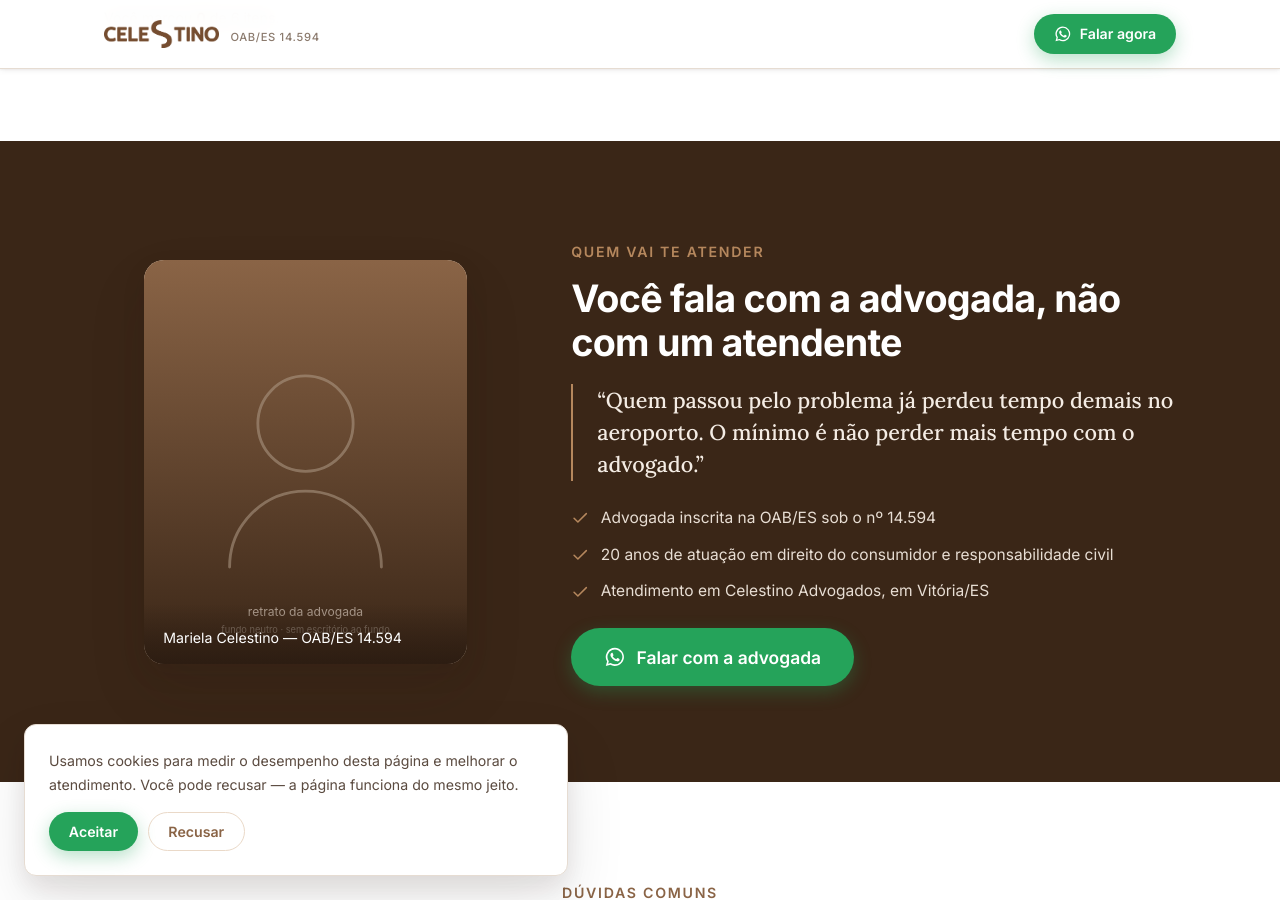
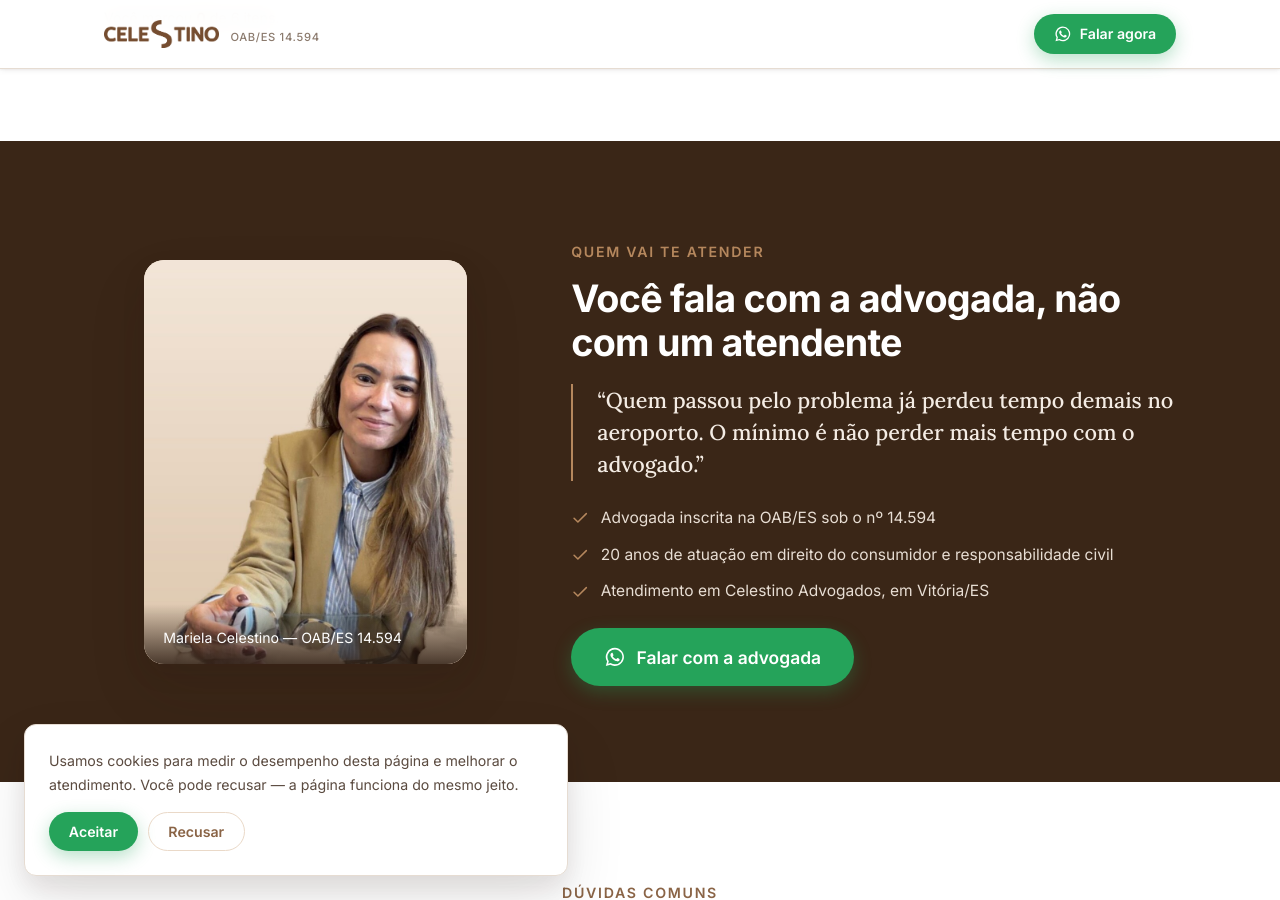
Before and after one commit to cafe01/celestinoadvogados.site, a Jekyll site: the page voo/index.html, which Jekyll copies as it is, in a window 1280 px wide and 900 px high, scrolled down 3033 px. Built offline with Jekyll 4.4.1, drawn with Linux system fonts in a browser that asks for light colours.

Commit message:
voo: o retrato da advogada entra no bloco de quem atende
A foto original é do escritório, com diplomas, estante e móveis ao fundo — o que
o Provimento 205/2021 veda divulgar. O fundo foi removido por segmentação e
substituído por um degradê dos bege da marca, que escurece para baixo e dá
contraste à legenda. O original é 4:5, a mesma proporção do espaço reservado.

Aprovado pela Mariela: degradê, e os óculos na mão permanecem na cena.

Co-Authored-By: Claude Opus 5 <noreply@anthropic.com>

```diff
--- a/voo/index.html
+++ b/voo/index.html
@@ -233,8 +233,7 @@
   <div class="wrap bio">
 
     <figure class="bio__photo reveal">
-      <!-- TODO: retrato sóbrio, fundo neutro. Sem sala de reunião, sem estante, sem fachada. -->
-      <img src="assets/img/advogada.svg" alt="Retrato da advogada responsável pelo atendimento" width="800" height="1000" loading="lazy">
+      <img src="assets/img/retrato-mariela.jpg" alt="Retrato de Mariela Celestino, advogada responsável pelo atendimento" width="810" height="1012" loading="lazy">
       <figcaption>Mariela Celestino — OAB/ES 14.594</figcaption>
     </figure>
 
```
Also changed, not shown: assets/img/retrato-mariela.jpg (added), voo/assets/img/retrato-mariela.jpg (added).
